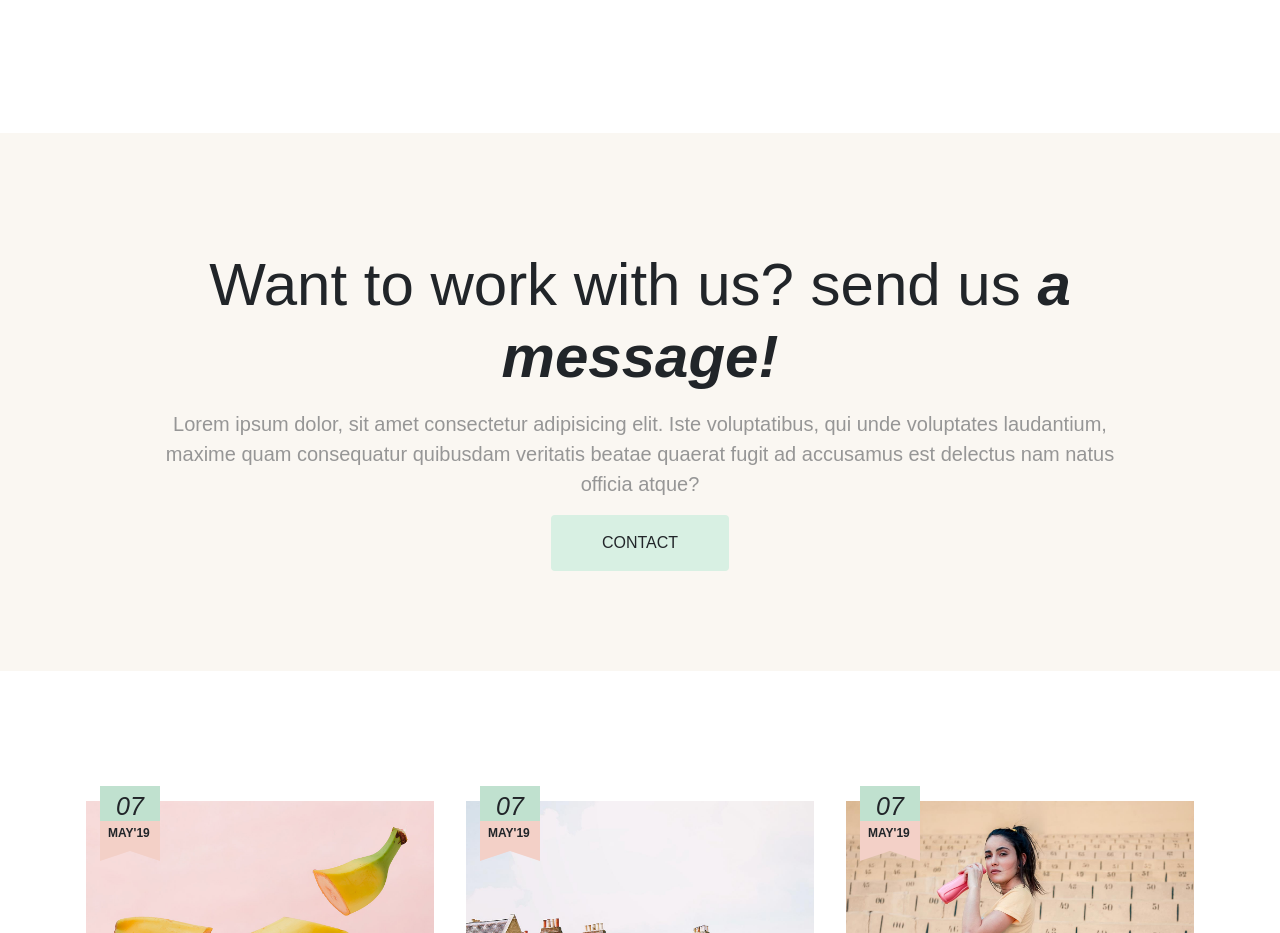
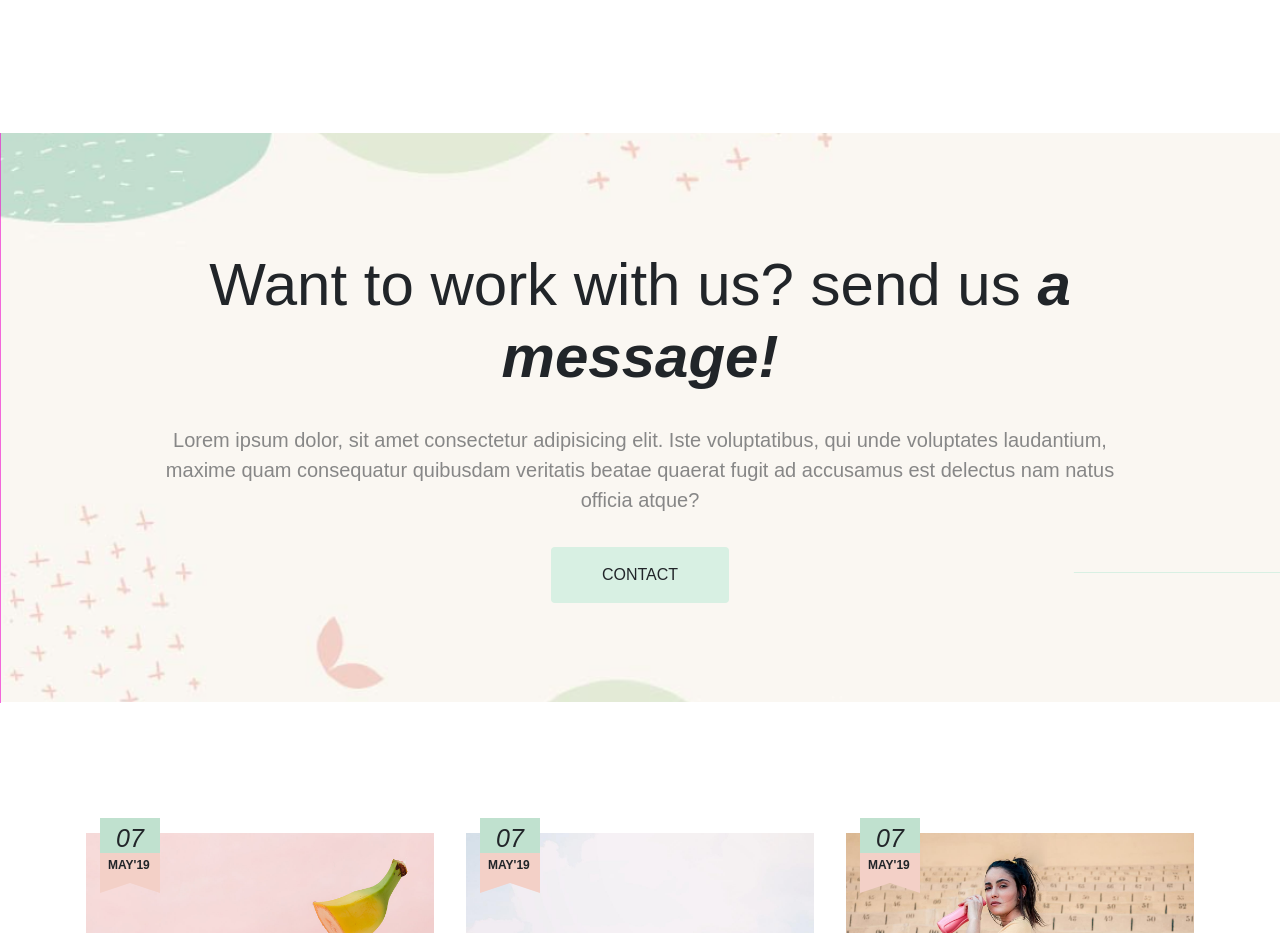
Before and after one commit to GiovanniConti/proj-html-vuejs, a Vue app: page / in a window 1280 px wide. Shown: the part 1900-2833 px from the top of the page. Built offline with nearby package versions, Linux system fonts and the light colour scheme.

Commit message:
Added background image

```diff
--- a/src/components/WorkWithUs.vue
+++ b/src/components/WorkWithUs.vue
@@ -2,8 +2,8 @@
   <div class="workingWithUs">
     <div class="textContainer">
       <h2 class="my-3"> {{sectionTitle}} <strong class="fst-italic">a message!</strong></h2>
-      <p>{{sectionInfo}}</p>
-      <button class="btn">CONTACT</button>
+      <p class="py-3 m-0">{{sectionInfo}}</p>
+      <button class="btn mt-3">CONTACT</button>
     </div>
   </div>
 </template>
@@ -23,7 +23,8 @@ export default {
 
 <style lang='scss'>
 .workingWithUs{
-  background-color: rgb(250, 247, 242);
+  background: url('../assets/img/work_with_us-bg.png');
+  background-size: cover;
   padding: 100px 0;
 
   .textContainer{
@@ -36,7 +37,7 @@ export default {
     }
     p{
       font-size: 20px;
-      color: rgb(150, 150, 150);
+      color: #878787;
     }
     button{
       background-color: rgb(216, 240, 227);
@@ -49,7 +50,7 @@ export default {
 
       &:hover{
         // background: rgb(239, 205, 190);
-        background: radial-gradient(circle closest-corner at 147px 41px, #F5D8CA 25%, #e2b6a0 35%);
+        background: radial-gradient(circle closest-corner at 147px 41px, #F5D8CA 25%, #E1C0B0 35%);
       }
 
     }
```
Also changed, not shown: src/assets/img/work_with_us-bg.png (added).
